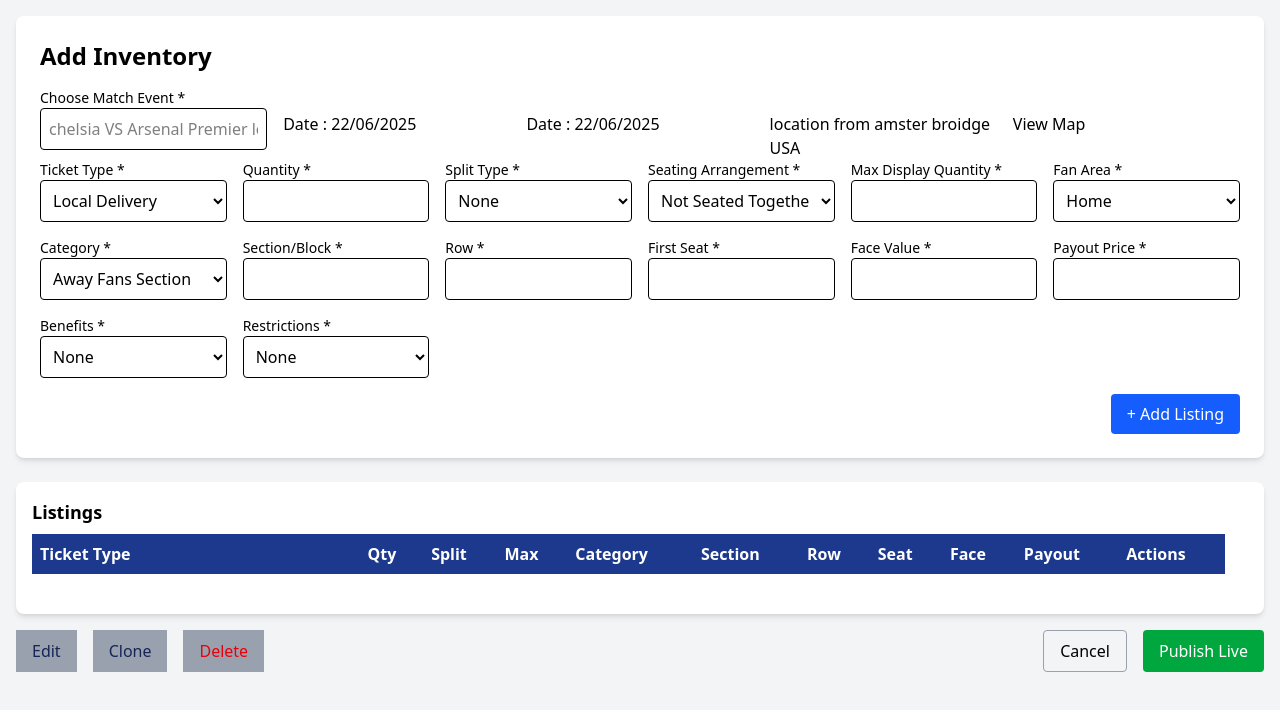
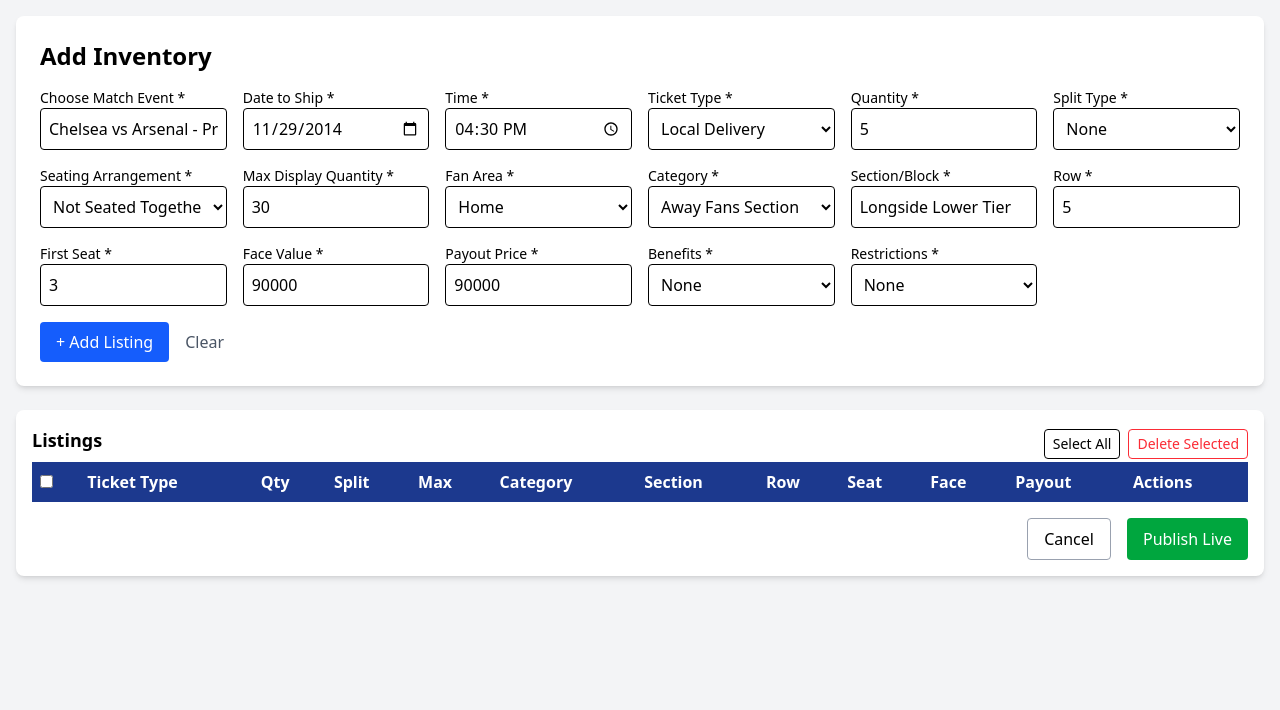
Before and after one commit to muraliSMD/addInventory, a Next.js app: page / in a window 1280 px wide. Shown: the top 710 px of the page. Built offline with nearby package versions, Linux system fonts and the light colour scheme.

Commit message:
functionality for add listing

```diff
--- a/app/addInventory.js
+++ b/app/addInventory.js
@@ -1,76 +1,169 @@
 "use client";
-import React from "react";
+
 import { useState } from "react";
+// import { FaCalendarAlt } from "react-icons/fa";
+// import { BsFillPlusCircleFill } from "react-icons/bs";
+// import { AiFillEdit, AiOutlineDelete } from "react-icons/ai";
+// import { FiCopy } from "react-icons/fi";
+// import { MdOutlinePublish } from "react-icons/md";
 
-export default function addInventory() {
+export default function AddInventory() {
+  const [listings, setListings] = useState([]);
+  const [form, setForm] = useState({
+    event: "Chelsea vs Arsenal - Premier League",
+    ticketType: "ticketType",
+    quantity: 5,
+    splitType: "None",
+    seatingArrangement: "Not Seated Together",
+    maxDisplay: 30,
+    fanArea: "Home",
+    category: "Away Fans Section",
+    section: "Longside Lower Tier",
+    row: 5,
+    firstSeat: 3,
+    faceValue: 90000,
+    payoutPrice: 90000,
+    benefits: "None",
+    restrictions: "None",
+    shipDate: "2014-11-29",
+  });
+  const [editId, setEditId] = useState(null);
+  const [selectAll, setSelectAll] = useState(false);
+
+  const handleAddListing = () => {
+    if (editId !== null) {
+      setListings(prev => prev.map(item => item.id === editId ? { ...form, id: editId, checked: item.checked } : item));
+      setEditId(null);
+    } else {
+      setListings([...listings, { ...form, id: Date.now(), checked: false }]);
+    }
+    resetForm();
+  };
+
+const handleChange = (e) => {
+  const { name, value, type } = e.target;
+
+  const formattedValue =
+    type === "number" ? parseInt(value, 10) || 0 : value;
+
+  setForm((prevForm) => ({
+    ...prevForm,
+    [name]: formattedValue,
+  }));
+};
+
+
+  const toggleCheckbox = (id) => {
+    setListings(prev => prev.map(item => item.id === id ? { ...item, checked: !item.checked } : item));
+  };
+
+  const handleSelectAll = () => {
+    const newSelect = !selectAll;
+    setSelectAll(newSelect);
+    setListings(prev => prev.map(item => ({ ...item, checked: newSelect })));
+  };
+
+  const handleDeleteSelected = () => {
+    setListings(prev => prev.filter(item => !item.checked));
+  };
+
+  const handleEdit = (id) => {
+    const item = listings.find(l => l.id === id);
+    if (item) {
+      setForm({ ...item });
+      setEditId(id);
+    }
+  };
+
+  const handleClone = (id) => {
+    const item = listings.find(l => l.id === id);
+    if (item) {
+      const cloned = { ...item, id: Date.now(), checked: false };
+      setListings([...listings, cloned]);
+    }
+  };
+
+  const handleDelete = (id) => {
+    setListings(prev => prev.filter(item => item.id !== id));
+  };
+
+  const resetForm = () => {
+    setForm({
+      event: "Chelsea vs Arsenal - Premier League",
+      ticketType: "Local Delivery",
+      quantity: 5,
+      splitType: "None",
+      seatingArrangement: "Not Seated Together",
+      maxDisplay: 30,
+      fanArea: "Home",
+      category: "Away Fans Section",
+      section: "Longside Lower Tier",
+      row: 5,
+      firstSeat: 3,
+      faceValue: 90000,
+      payoutPrice: 90000,
+      benefits: "None",
+      restrictions: "None",
+      shipDate: "2014-11-29",
+    });
+  };
+
   return (
-   <div className="min-h-screen bg-gray-100 p-4">
+    <div className="min-h-screen bg-gray-100 p-4">
       <div className="bg-white p-6 rounded-lg shadow-md">
         <h1 className="text-2xl font-bold mb-4">Add Inventory</h1>
-        <div className="grid grid-cols-1 md:grid-cols-5 gap-4">
+        <div className="grid grid-cols-1 md:grid-cols-6 gap-4">
           <div className="flex flex-col">
             <label className="text-sm font-medium">Choose Match Event *</label>
-            <input name="event" className="border p-2 mb-2 rounded w-full" placeholder="chelsia VS Arsenal Premier league" />
+            <input name="event" value={form.event} onChange={handleChange} className="border p-2 rounded w-full" />
           </div>
           <div className="flex flex-col">
-            <label className="text-sm font-medium"></label>
-          <p className="pt-6">Date : 22/06/2025</p>
+            <label className="text-sm font-medium">Date to Ship *</label>
+            <input name="shipDate" type="date" value={form.shipDate} onChange={handleChange} className="border p-2 rounded w-full" />
           </div>
           <div className="flex flex-col">
-            <p className="pt-6">Date : 22/06/2025</p>
+            <label className="text-sm font-medium">Time *</label>
+            <input type="time" className="border p-2 rounded w-full" defaultValue="16:30" />
           </div>
-          <div className="flex flex-col">
-            <p className="pt-6">location from amster broidge USA </p>
-          </div>
-           <div className="flex flex-col">
-            <p className="pt-6">View Map</p>
-          </div>
-          </div>
-          <div className="grid grid-cols-1 md:grid-cols-6 gap-4">
 
-           {[
-            ["Ticket Type", "ticketType", "select", ["Local Delivery", "E-ticket"]],
-            ["Quantity", "quantity", "number"],
-            ["Split Type", "splitType", "select", ["None", "Split Type A"]],
-
-            ["Seating Arrangement", "seatingArrangement", "select", ["Not Seated Together", "Seated Together"]],
-            ["Max Display Quantity", "maxDisplay", "number"],
-            ["Fan Area", "fanArea", "select", ["Home", "Away"]],
-
-            ["Category", "category", "select", ["Away Fans Section"]],
-            ["Section/Block", "section", "text"],
-            ["Row", "row", "number"],
-
-            ["First Seat", "firstSeat", "number"],
-            ["Face Value", "faceValue", "number"],
-            ["Payout Price", "payoutPrice", "number"],
-
-            ["Benefits", "benefits", "select", ["None"]],
-            ["Restrictions", "restrictions", "select", ["None"]],
-          ].map(([label, name, type, options], idx) => (
-            <div key={idx} className="relative flex flex-col">
+          {[...formFields()].map(([label, name, type, options], idx) => (
+            <div key={idx} className="flex flex-col">
               <label className="text-sm font-medium">{label} *</label>
               {type === "select" ? (
-                <select className="border p-2 rounded">
+                <select name={name} onChange={handleChange} value={form[name]} className="border p-2 rounded">
                   {options.map(opt => <option key={opt}>{opt}</option>)}
                 </select>
               ) : (
-                <input className="border p-2 rounded" />
+                <input name={name} type={type} value={form[name]} onChange={handleChange} className="border p-2 rounded" />
               )}
             </div>
           ))}
         </div>
-        <div className="mt-4 flex justify-end">
-          <button className="bg-blue-600 text-white px-4 py-2 rounded hover:bg-blue-700">
-            + Add Listing
+
+        <div className="mt-4 flex justify-start gap-4">
+          <button onClick={handleAddListing} className="bg-blue-600 text-white px-4 py-2 rounded hover:bg-blue-700">
+            {editId ? "Update Listing" : "+ Add Listing"}
           </button>
+          <button onClick={resetForm} className="text-gray-600">Clear</button>
         </div>
       </div>
+
       <div className="bg-white mt-6 p-4 rounded-lg shadow-md">
-         <h2 className="text-lg font-semibold mb-2">Listings</h2>
-       <table className="w-full text-left">
+        <div className="flex justify-between items-center">
+          <h2 className="text-lg font-semibold mb-2">Listings</h2>
+          <div className="space-x-2">
+            <button onClick={handleSelectAll} className="text-sm border px-2 py-1 rounded">
+              {selectAll ? "Deselect All" : "Select All"}
+            </button>
+            <button onClick={handleDeleteSelected} className="text-sm border px-2 py-1 rounded text-red-500">
+              Delete Selected
+            </button>
+          </div>
+        </div>
+        <table className="w-full text-left">
           <thead>
-          <tr className="bg-blue-900 text-white">
+            <tr className="bg-blue-900 text-white">
+              <th className="p-2"><input type="checkbox" checked={selectAll} onChange={handleSelectAll} /></th>
               <th className="p-2">Ticket Type</th>
               <th className="p-2">Qty</th>
               <th className="p-2">Split</th>
@@ -85,33 +178,30 @@ export default function addInventory() {
             </tr>
           </thead>
           <tbody>
-            <tr>
-            <td><input  /></td>
-                <td className="p-2"></td>
-                <td className="p-2"></td>
-                <td className="p-2"></td>
-                <td className="p-2"></td>
-                <td className="p-2"></td>
-                <td className="p-2"></td>
-                <td className="p-2"></td>
-                <td className="p-2"></td>
-                <td className="p-2"></td>
-                <td className="p-2"></td>
+            {listings.map((item) => (
+              <tr key={item.id} className="border-t">
+                <td className="p-2"><input type="checkbox" checked={item.checked} onChange={() => toggleCheckbox(item.id)} /></td>
+                <td className="p-2">{item.ticketType}</td>
+                <td className="p-2">{item.quantity}</td>
+                <td className="p-2">{item.splitType}</td>
+                <td className="p-2">{item.maxDisplay}</td>
+                <td className="p-2">{item.category}</td>
+                <td className="p-2">{item.section}</td>
+                <td className="p-2">{item.row}</td>
+                <td className="p-2">{item.firstSeat}</td>
+                <td className="p-2">{item.faceValue}</td>
+                <td className="p-2">{item.payoutPrice}</td>
                 <td className="p-2 flex gap-2">
-
+                  <button onClick={() => handleEdit(item.id)}className="text-blue-600" size={18} >Edit</button>
+                  <button onClick={() => handleClone(item.id)}className="text-gray-600" size={18} >Clone</button>
+                  <button onClick={() => handleDelete(item.id)}className="text-red-600" size={18} >Delete</button>
                 </td>
-            </tr>
+              </tr>
+            ))}
           </tbody>
         </table>
 
-      </div>
-      <div className="flex justify-between">
-        <div className="mt-4 flex justify-start gap-4">
-         <button className="pl-4 pr-4 pt-1 pb-1 bg-gray-400 text-blue-950" >Edit</button>
-                  <button className="pl-4 pr-4 pt-1 pb-1 bg-gray-400 text-blue-950" >Clone</button>
-                  <button className="pl-4 pr-4 pt-1 pb-1 bg-gray-400 text-red-600" >Delete</button>
-        </div>
-      <div className="mt-4 flex justify-end gap-4">
+        <div className="mt-4 flex justify-end gap-4">
           <button className="px-4 py-2 border border-gray-400 rounded hover:bg-gray-100">Cancel</button>
           <button className="px-4 py-2 bg-green-600 text-white rounded hover:bg-green-700">Publish Live</button>
         </div>
@@ -119,3 +209,20 @@ export default function addInventory() {
     </div>
   );
 }
+
+const formFields = () => [
+  ["Ticket Type", "ticketType", "select", ["Local Delivery", "E-ticket"]],
+  ["Quantity", "quantity", "number"],
+  ["Split Type", "splitType", "select", ["None", "Split Type A"]],
+  ["Seating Arrangement", "seatingArrangement", "select", ["Not Seated Together", "Seated Together"]],
+  ["Max Display Quantity", "maxDisplay", "number"],
+  ["Fan Area", "fanArea", "select", ["Home", "Away"]],
+  ["Category", "category", "select", ["Away Fans Section"]],
+  ["Section/Block", "section", "text"],
+  ["Row", "row", "number"],
+  ["First Seat", "firstSeat", "number"],
+  ["Face Value", "faceValue", "number"],
+  ["Payout Price", "payoutPrice", "number"],
+  ["Benefits", "benefits", "select", ["None"]],
+  ["Restrictions", "restrictions", "select", ["None"]]
+];
```
